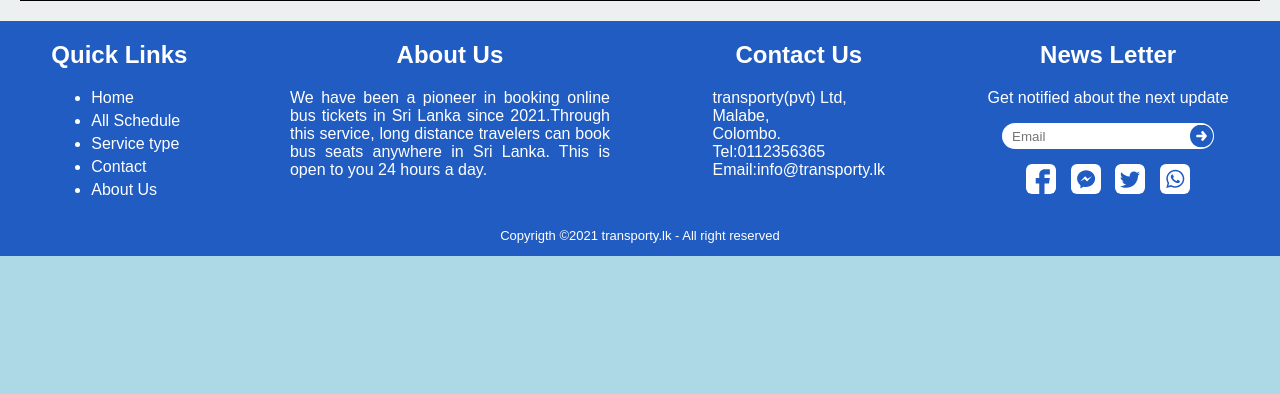
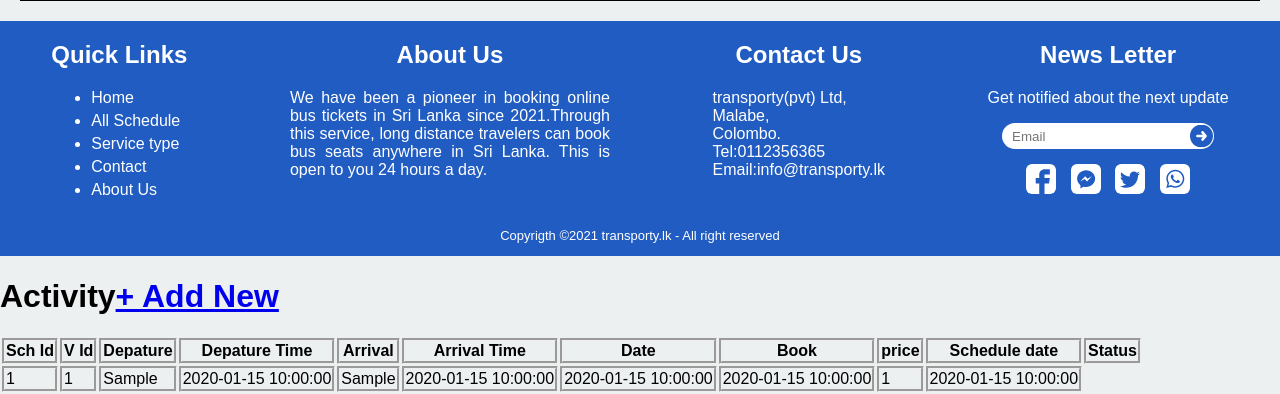
Before and after one commit to dnmadhawa/Transporty, a PHP site: page /booking_activity.php in a window 1280 px wide; the page is wider, and only the part inside the window is pictured. Shown: the part 665-1059 px from the top of that part. Before the commit the page ends 921 px from the top of that part, so only its background shows below. Run offline with PHP 8.4, Linux system fonts and the light colour scheme; tables that the repository leaves empty or names only in its code hold one stand-in row (values such as "Sample post").

Commit message:
Update booking_activity.php

```diff
--- a/booking_activity.php
+++ b/booking_activity.php
@@ -1,3 +1,41 @@
+<?php require_once('inc/connection.php');?>
+<?php
+$activity_list='';
+
+//Getting the list of activities
+
+$query="SELECT s.sch_id,s.v_id,s.depature,s.d_time,s.arrival,s.a_time,s.date,s.price,s.sch_date,p.s_count FROM schedule s,payment p, reservation r  ORDER BY s.sch_id";
+$activity= mysqli_query($connection,$query);
+
+if($activity)
+{
+ while($activity1 =mysqli_fetch_assoc($activity))
+ {
+     $activity_list .= "<tr>";
+     $activity_list .= "<td>{$activity1['sch_id']}</td>";
+     $activity_list .= "<td>{$activity1['v_id']}</td>";
+     $activity_list .= "<td>{$activity1['depature']}</td>";
+     $activity_list .= "<td>{$activity1['d_time']}</td>";
+     $activity_list .= "<td>{$activity1['arrival']}</td>";
+     $activity_list .= "<td>{$activity1['a_time']}</td>";
+     $activity_list .= "<td>{$activity1['date']}</td>";
+     $activity_list .= "<td>{$activity1['a_time']}</td>";
+     $activity_list .= "<td>{$activity1['s_count']}</td>";
+     $activity_list .= "<td>{$activity1['sch_date']}</td>";
+
+
+
+     $activity_list .= "</tr>";
+
+
+}
+
+}else{
+    echo "database query failed.";
+}
+
+?>
+
 <!DOCTYPE html>
 <html>
 <head>
@@ -23,11 +61,14 @@
 	<table>
 		<tr>
 			<th>Route no</th>
-			<th>From-To</th>
-            <th>Date</th>
+            <th>From-To</th>
+			<th>Date</th>
             <th>Time</th>
             <th>Book</th>
             <th>Status</th>
+
+
+
         </tr>
         <tr>
         	<td>2/17</td>
@@ -89,5 +130,36 @@
 ?>
 
 <script type="text/javascript" src="js/booking_activity.js"></script>
+
+
+
+<main>
+   <h1>Activity<span><a href="add-activity.php">+ Add New</a></span></h1>
+
+    <table class="activitylist">
+        <tr>
+            <th>Sch Id</th>
+            <th>V Id</th>
+            <th>Depature</th>
+            <th>Depature Time</th>
+            <th>Arrival</th>
+            <th>Arrival Time</th>
+            <th>Date</th>
+            <th>Book</th>
+            <th>price</th>
+            <th>Schedule date</th>
+            <th>Status</th>
+
+        </tr>
+
+        <?php echo $activity_list;?>
+
+
+
+
+
+</main>
+
+
 </body>
 </html>
```
